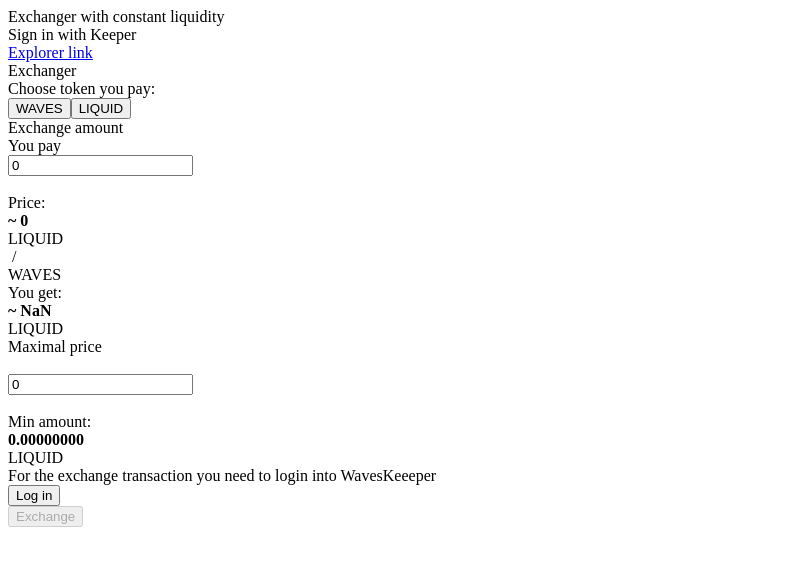
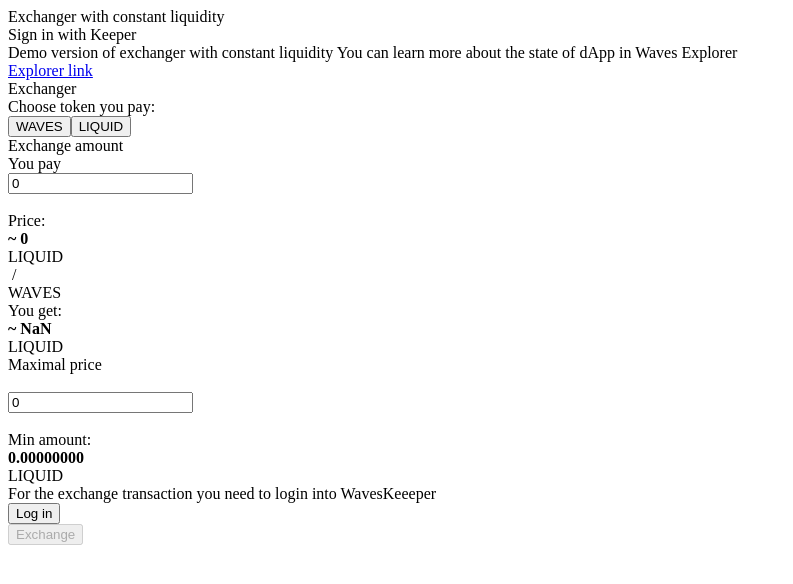
Before and after one commit to chlenc/Exchanger, a React app: page / in a window 1280 px wide. Shown: the top 584 px of the page, without its empty margins (0-793 px from the left). Built offline with nearby package versions, Linux system fonts and the light colour scheme; no server answers.

Commit message:
word added

```diff
--- a/src/components/Head/index.tsx
+++ b/src/components/Head/index.tsx
@@ -36,7 +36,10 @@
                 </div>
                 <div className={styles.body}>
                     <div className={styles.info}>
+                    <div className={styles.header_logoFont}>Demo version of exchanger with constant liquidity
+                             You can learn more about the state of dApp in Waves Explorer</div>
                         <a className={styles.header_logoFont}
+
                             href={`https://wavesexplorer.com/address/${DAPP_ADDRESS}`}>Explorer link</a>
                     </div>
                     <div className={styles.form}>
```
